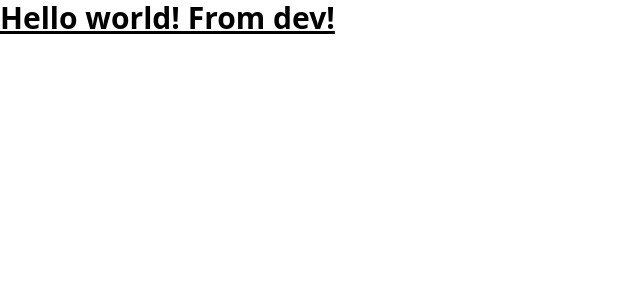
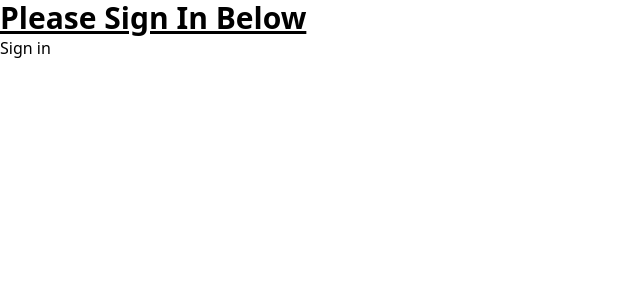
Before and after one commit to RealNickTriano/flashcards-creator, a Next.js app: page / in a window 1280 px wide. Shown: the top 300 px of the page, without its empty margins (0-640 px from the left). Built offline with nearby package versions, Linux system fonts and the light colour scheme; no server answers.

Commit message:
github Oauth

```diff
--- /dev/null
+++ b/components/LoginBtn.tsx
@@ -0,0 +1,17 @@
+import { useSession, signIn, signOut } from "next-auth/react";
+
+const LoginBtn = () => {
+    const { data: session } = useSession();
+
+    if (session) {
+        return (
+            <button onClick={() => signOut()}>Sign Out</button>
+        )
+    } else {
+        return (
+            <button onClick={() => signIn()}>Sign in</button>
+        )
+    }
+}
+
+export default LoginBtn
--- a/package.json
+++ b/package.json
@@ -15,6 +15,7 @@
     "eslint": "8.37.0",
     "eslint-config-next": "13.2.4",
     "next": "13.2.4",
+    "next-auth": "^4.21.1",
     "react": "18.2.0",
     "react-dom": "18.2.0",
     "typescript": "5.0.3"
--- a/pages/_app.tsx
+++ b/pages/_app.tsx
@@ -1,6 +1,14 @@
 import '@/styles/globals.css'
 import type { AppProps } from 'next/app'
+import { SessionProvider } from "next-auth/react";
 
-export default function App({ Component, pageProps }: AppProps) {
-  return <Component {...pageProps} />
+export default function App({
+  Component,
+  pageProps: { session, ...pageProps },
+ }: AppProps) {
+  return (
+    <SessionProvider session={session}>
+      <Component {...pageProps} />
+    </SessionProvider>
+  )
 }
--- /dev/null
+++ b/pages/api/auth/[...nextauth].js
@@ -0,0 +1,15 @@
+import NextAuth from "next-auth";
+import GithubProvider from "next-auth/providers/github";
+
+export const authOptions = {
+    // Configure one or more authentication providers
+    providers: [
+        GithubProvider({
+            clientId: process.env.GITHUB_ID,
+            clientSecret: process.env.GITHUB_SECRET,
+        }),
+    ],
+    secret: process.env.JWT_SECRET,
+}
+
+export default NextAuth(authOptions)
--- a/pages/api/hello.ts
+++ /dev/null
@@ -1,13 +0,0 @@
-// Next.js API route support: https://nextjs.org/docs/api-routes/introduction
-import type { NextApiRequest, NextApiResponse } from 'next'
-
-type Data = {
-  name: string
-}
-
-export default function handler(
-  req: NextApiRequest,
-  res: NextApiResponse<Data>
-) {
-  res.status(200).json({ name: 'John Doe' })
-}
--- a/pages/index.tsx
+++ b/pages/index.tsx
@@ -2,13 +2,30 @@ import Head from 'next/head'
 import Image from 'next/image'
 import { Inter } from 'next/font/google'
 import styles from '@/styles/Home.module.css'
+import LoginBtn from '@/components/LoginBtn'
+import { useSession } from 'next-auth/react'
 
 const inter = Inter({ subsets: ['latin'] })
 
 export default function Home() {
+  const { data: session } = useSession();
+
   return (
-    <h1 className="text-3xl font-bold underline">
-      Hello world! From dev!
-    </h1>
+    <>
+    {
+      session ?
+      <>
+        <h1 className="text-3xl font-bold underline">
+          Welcome, {session?.user?.name}
+        </h1>
+      </>
+      :
+        <h1 className="text-3xl font-bold underline">
+          Please Sign In Below
+        </h1>
+    }
+      <LoginBtn></LoginBtn>
+    </>
+
   )
 }
```
Also changed, not shown: 2 other files (tests, documents, lock files or other folders).
